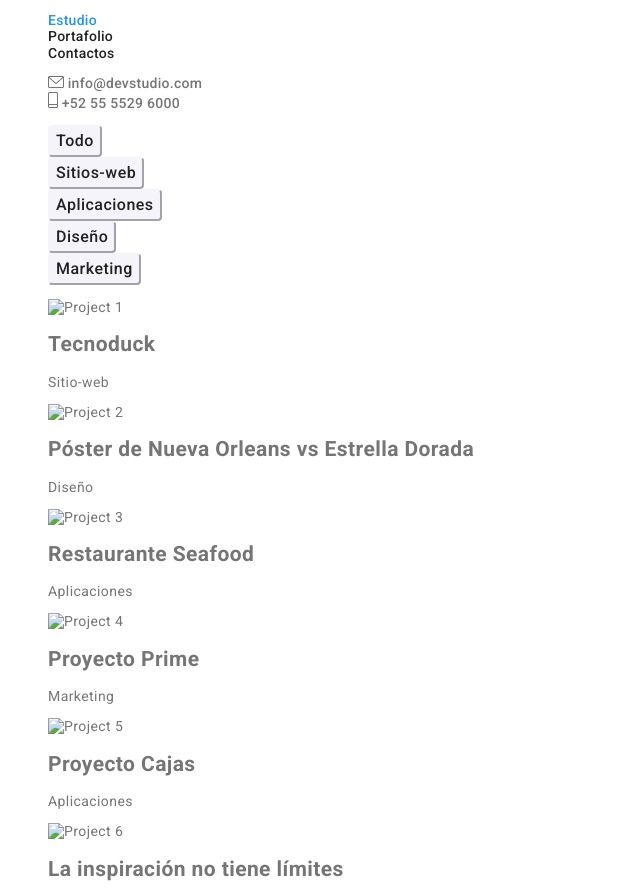
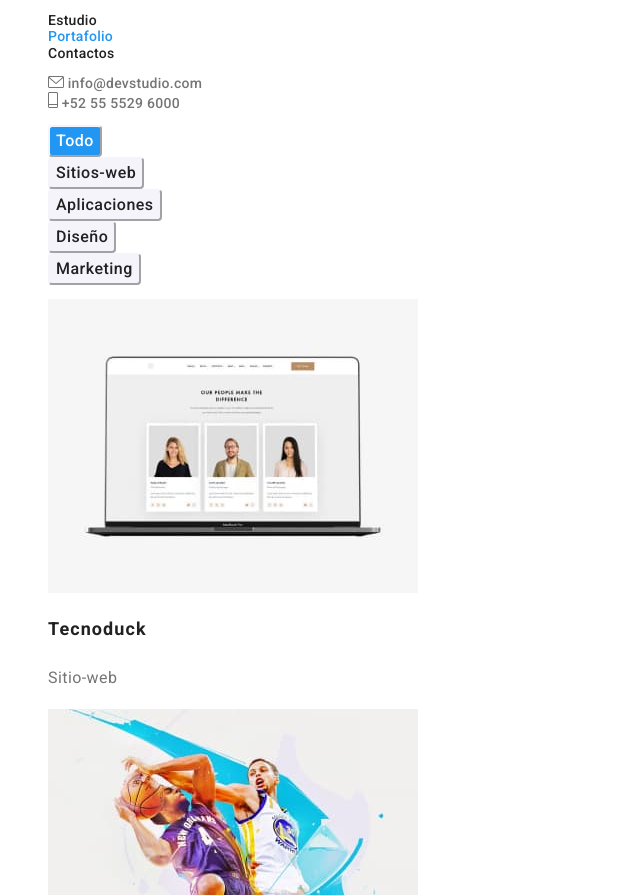
Before and after one commit to Carlos7Orteg/goit-markup-hw-02, a plain HTML site: page portafolio.html in a window 1280 px wide. Shown: the part 41-936 px from the top of the page, without its empty margins (0-640 px from the left). Drawn offline with Linux system fonts and the light colour scheme.

Commit message:
corrección Tarea-2

```diff
--- a/css/styles.css
+++ b/css/styles.css
@@ -5,7 +5,6 @@
   --color-cuatro: #f5f4fa;
   --color-studio: #2196f3;
   --color-background: #2f303a;
-  --color-info-down: rgba(255, 255, 255, 0.6);
 }
 
 body {
@@ -189,7 +188,7 @@ p {
 }
 
 .btn-sub {
-  font-family: Roboto;
+  font-family: 'Roboto';
   font-style: normal;
   font-size: 16px;
   font-weight: 500;
@@ -208,6 +207,34 @@ p {
   background-color: var(--color-studio);
   box-shadow: 0px 2px 2px 0px #0000001f, 0px 1px 2px 0px #00000014, 0px 3px 1px 0px #0000001a;
   color: var(--color-tres);
+}
+
+.btn-sub.current {
+  background-color: var(--color-studio) !important;
+  color: var(--color-tres);
+}
+
+.btn-sub.current {
+  background-color: var(--color-studio);
+  color: var(--color-tres);
+}
+
+.title-project {
+  font-family: 'Roboto';
+  font-size: 18px;
+  line-height: 2;
+  letter-spacing: 0.06em;
+  font-style: normal;
+  font-weight: 700;
+  color: var(--color-dos);
+}
+
+.description {
+  font-style: normal;
+  font-weight: 400;
+  font-size: 16px;
+  line-height: 1.87;
+  color: var(--color-uno);
 }
 
 /*footer*/
--- a/portafolio.html
+++ b/portafolio.html
@@ -17,10 +17,10 @@
       <nav>
         <ul class="list-menu">
           <li>
-            <a class="stud-port link current" href="./index.html">Estudio</a>
+            <a class="stud-port link" href="./index.html">Estudio</a>
           </li>
           <li>
-            <a class="stud-port link" href="./portafolio.html">Portafolio</a>
+            <a class="stud-port link current" href="./portafolio.html">Portafolio</a>
           </li>
           <li>
             <a class="stud-port link" href="#">Contactos</a>
@@ -31,24 +31,23 @@
       <ul class="header-contacts list">
         <li>
           <a class="email-tel link" href="mailto:info@devstudio.com">
-            <img src="./images/sobre.png" /> info@devstudio.com</a
-          >
+            <img src="./images/sobre.png" alt="Icon"/> info@devstudio.com</a>
         </li>
         <li>
           <a class="email-tel link" href="tel:+525555296000"
-            ><img src="./images/vector.png" /> +52 55 5529 6000</a
+            ><img src="./images/vector.png" alt="Icon"/> +52 55 5529 6000</a
           >
         </li>
       </ul>
     </header>
 
-    <!--Hero-->
     <main>
-      <!---->
+      <!--Portfolio-->
       <section>
         <h1 hidden>Page Portfolio</h1>
         <ul class="list-sub">
-          <li><button class="btn-sub current" type="button">Todo</button></li>
+          <li>
+            <button class="btn-sub current" type="button">Todo</button></li>
           <li>
             <button class="btn-sub" type="button">Sitios-web</button>
           </li>
@@ -65,63 +64,63 @@
 
         <ul class="list-sub">
           <li>
-            <a><img src="" alt="Project 1" width="">
+            <a><img src="./images/project1.jpg" alt="Project 1" width="370">
               <h2 class="title-project">Tecnoduck</h2>
               <p class="description">Sitio-web</p>
             </a>
           </li>
           <li>
             <a>
-              <img src="" alt="Project 2" width="">
+              <img src="./images/project2.jpg" alt="Project 2" width="370">
               <h2 class="title-project">Póster de Nueva Orleans vs Estrella Dorada</h2>
               <p class="description">Diseño</p>
             </a>
           </li>
           <li>
             <a>
-              <img src="" alt="Project 3" width="">
+              <img src="./images/project3.jpg" alt="Project 3" width="370">
               <h2 class="title-project">Restaurante Seafood</h2>
               <p class="description">Aplicaciones</p>
             </a>
           </li>
           <li>
             <a>
-              <img src="" alt="Project 4" width="">
+              <img src="./images/project4.jpg" alt="Project 4" width="370">
               <h2 class="title-project">Proyecto Prime</h2>
               <p class="description">Marketing</p>
             </a>
           </li>
           <li>
             <a>
-              <img src="" alt="Project 5" width="">
+              <img src="./images/project5.jpg" alt="Project 5" width="370">
               <h2 class="title-project">Proyecto Cajas</h2>
               <p class="description">Aplicaciones</p>
             </a>
           </li>
           <li>
             <a>
-              <img src="" alt="Project 6" width="">
+              <img src="./images/project6.jpg" alt="Project 6" width="370">
               <h2 class="title-project">La inspiración no tiene límites</h2>
               <p class="description">Sitio-web</p>
             </a>
           </li>
           <li>
             <a>
-              <img src="" alt="Project 7" width="">
+              <img src="./images/project7.jpg" alt="Project 7" width="370">
               <h2 class="title-project">Edición Limitada</h2>
               <p class="description">Diseño</p>
             </a>
           </li>
           <li>
             <a>
-              <img src="" alt="Project 8" width="">
+              <img src="./images/project8.jpg" alt="Project 8" width="370">
               <h2 class="title-project">Proyecto LAB</h2>
               <p class="description">Marketing</p>
             </a>
           </li>
           <li>
             <a>
-              <img src="" alt="Project 9" width="">
+              <img src="./images/project9.jpg" alt="Project 9" width="370">
               <h2 class="title-project">Negocio en crecimiento</h2>
               <p class="description">Aplicaciones</p>
             </a>
@@ -141,7 +140,7 @@
               target="_blank"
               rel="noopener nofollow noreferrer"
             >
-              Calz. Ticomán 500, Ciudad de <br />
+              Calz. Ticomán 500, Ciudad de <br/>
               México, CDMX, México.</a
             >
           </li>
```
Also changed, not shown: images/project1.jpg (added), images/project2.jpg (added), images/project3.jpg (added), images/project4.jpg (added), images/project5.jpg (added), images/project6.jpg (added), images/project7.jpg (added), images/project8.jpg (added), images/project9.jpg (added).
